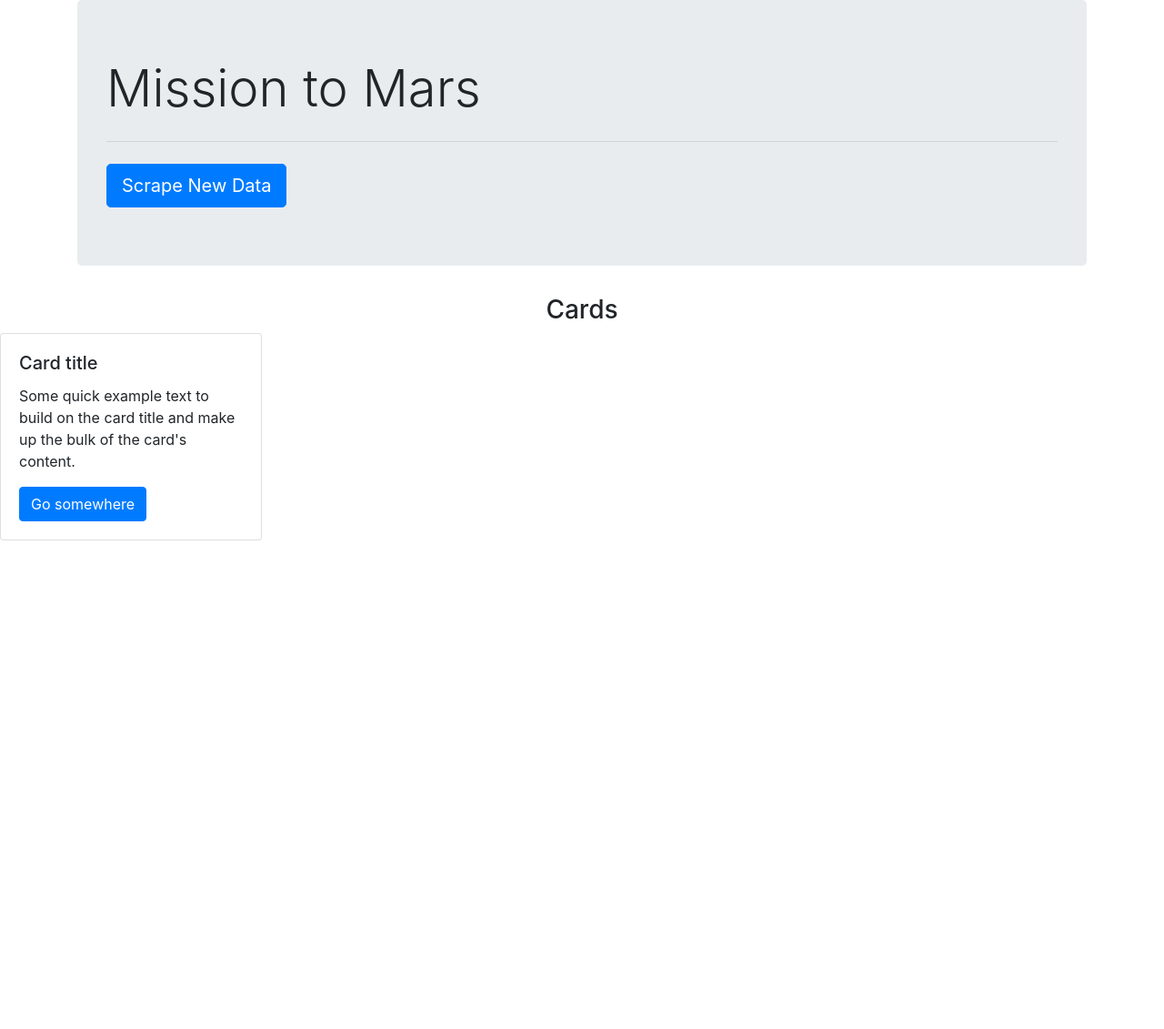
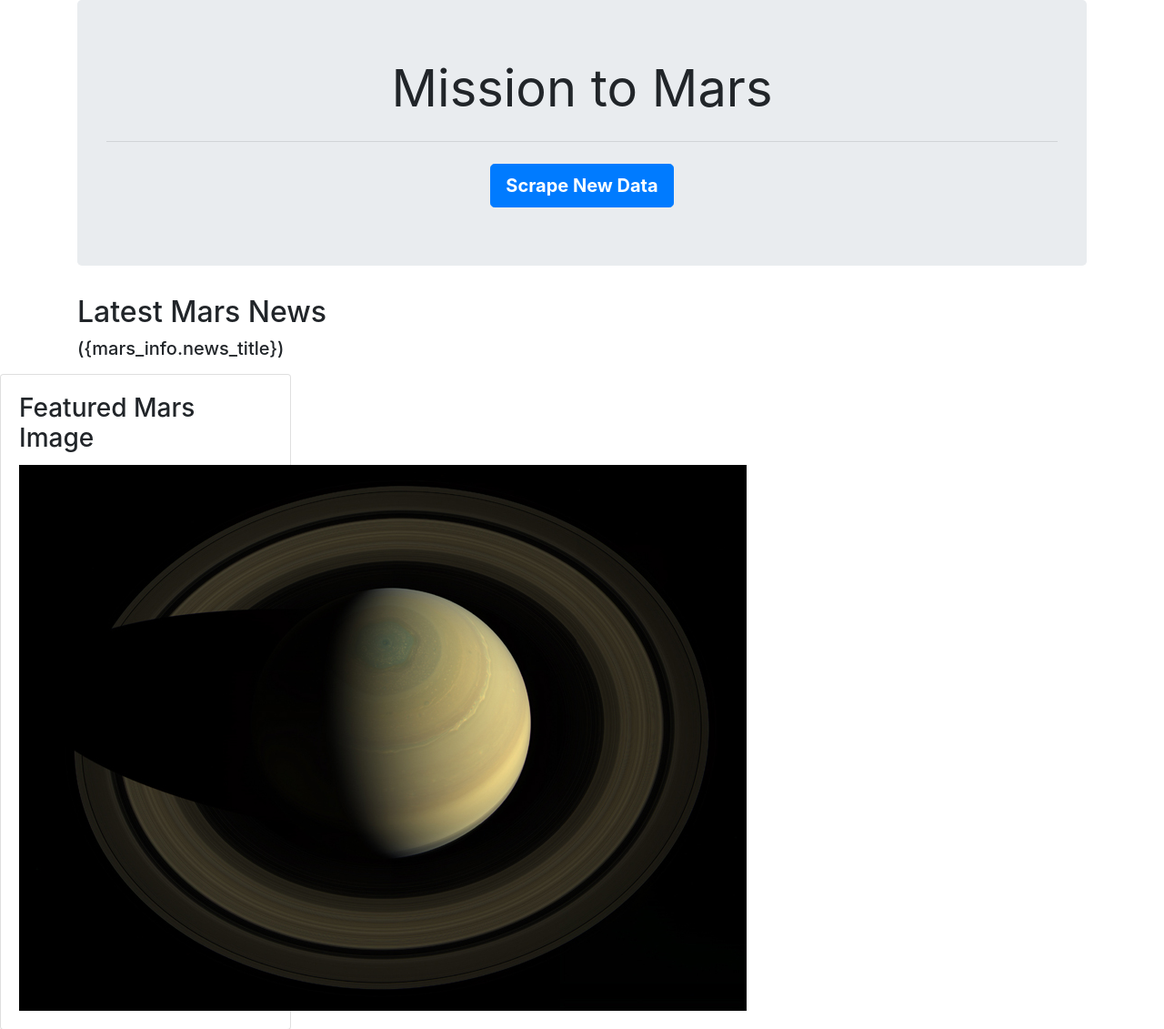
Before and after one commit to jvolosin/web-scraping-challenge, a Flask app: template Missions_to_Mars/templates/index.html in a window 1280 px wide. Shown: the top 1131 px of the page at 91% size. Before the commit the page ends 594 px from the top, so only its background shows below. Run offline with Flask 2, Linux system fonts and the light colour scheme; the template is opened without the code that fills it, so the values that code supplies are empty; parts of the project's set-up code (start-up, migrations or seed data) failed here and were passed over; some libraries are stand-ins or nearby versions.

Commit message:
working on html receiving pymongo error in app.py

```diff
--- a/Missions_to_Mars/app.py
+++ b/Missions_to_Mars/app.py
@@ -1,5 +1,5 @@
 from flask import Flask, render_template, redirect
-from flask_pymongo import PyMongo
+import PyMongo
 import scrape_mars
 
 app = Flask(__name__)
--- a/Missions_to_Mars/scrape_mars.py
+++ b/Missions_to_Mars/scrape_mars.py
@@ -9,6 +9,7 @@ from bs4 import BeautifulSoup
 import requests
 import pandas as pd
 from selenium import webdriver
+from flask_pymongo import PyMongo
 
 
 # In[3]:
--- a/Missions_to_Mars/templates/index.html
+++ b/Missions_to_Mars/templates/index.html
@@ -9,13 +9,20 @@
 </head>
 
 
+
 <div class="container">
-    <div class="jumbotron">
-      <h1 class="display-4">Mission to Mars</h1>
+    <div class="jumbotron text-center">
+      <h1 class="display-4"><center><b>Mission to Mars</b></center></h1>
       <hr class="my-4">
-      <a class="btn btn-primary btn-lg" href="https://mars.nasa.gov/" role="button">Scrape New Data</a>
+      <a class="btn btn-primary btn-lg" href="https://mars.nasa.gov/" role="button"><center><b>Scrape New Data</b></center></a>
     </div>
   </div>
+
+  <div class="container">
+    <h2>Latest Mars News</h2>
+    <h5>({mars_info.news_title})</h5>
+    <p>{{mars_info.news_p}}</p>
+</div>
 
 
 
@@ -23,15 +30,48 @@
 
 <div class="row">
     <div class="col">
-      <h3 class="text-center">Cards</h3>
-      <div class="card" style="width: 18rem;">
+      <div class="card" style="width: 20rem;">
           <div class="card-body">
-            <h5 class="card-title">Card title</h5>
-            <p class="card-text">Some quick example text to build on the card title and make up the bulk of the card's content.</p>
-            <a href="#" class="btn btn-primary">Go somewhere</a>
+            <h3 class="card-title">Featured Mars Image</h3>
+            <img src="../../Images/Featured_Mars_Image.jpg">
           </div>
         </div>
       </div>
+  </div>
+
+  <div class="row">
+    <div class="col">
+      <div class="card" style="width: 18rem;">
+          <div class="card-body">
+            <h3 class="card-title">Mars Facts</h3>
+            <img src="../../Images/mars_facts.png">
+          </div>
+        </div>
+      </div>
+  </div>
+
+  <div class="container">
+    <div class="row">
+      <div class="col">
+        1 of 2
+        <img src="../../Images/cerberus_enhanced.png">
+      </div>
+      <div class="col">
+        2 of 2
+        <img src="../../Images/schiaparelli_enhanced.png">
+      </div>
+    </div>
+    <div class="row">
+      <div class="col">
+        1 of 2
+        <img src="../../Images/syrtis_major_enhanced.png">
+      </div>
+      <div class="col">
+        2 of 2
+        <img src="../../Images/valles_marineris_enhanced.png">
+      </div>
+      </div>
+    </div>
   </div>
 
 
```
